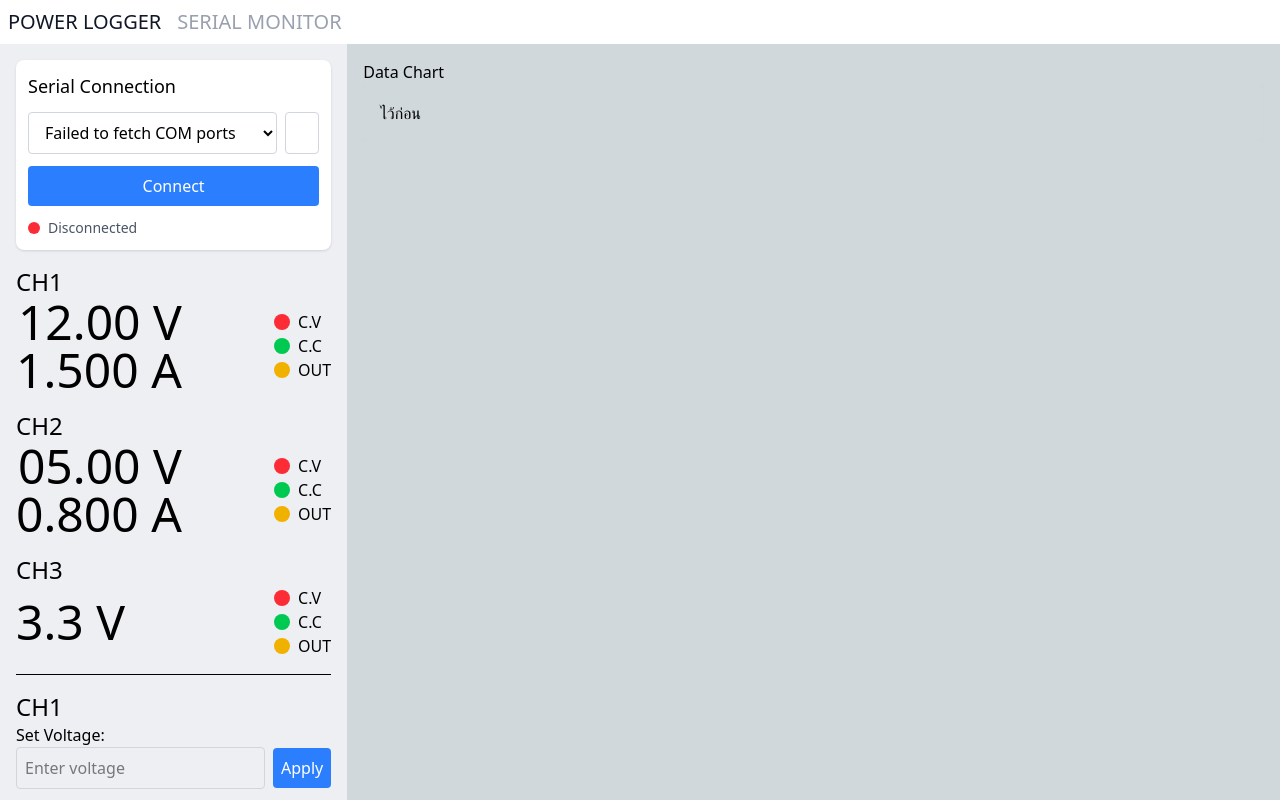
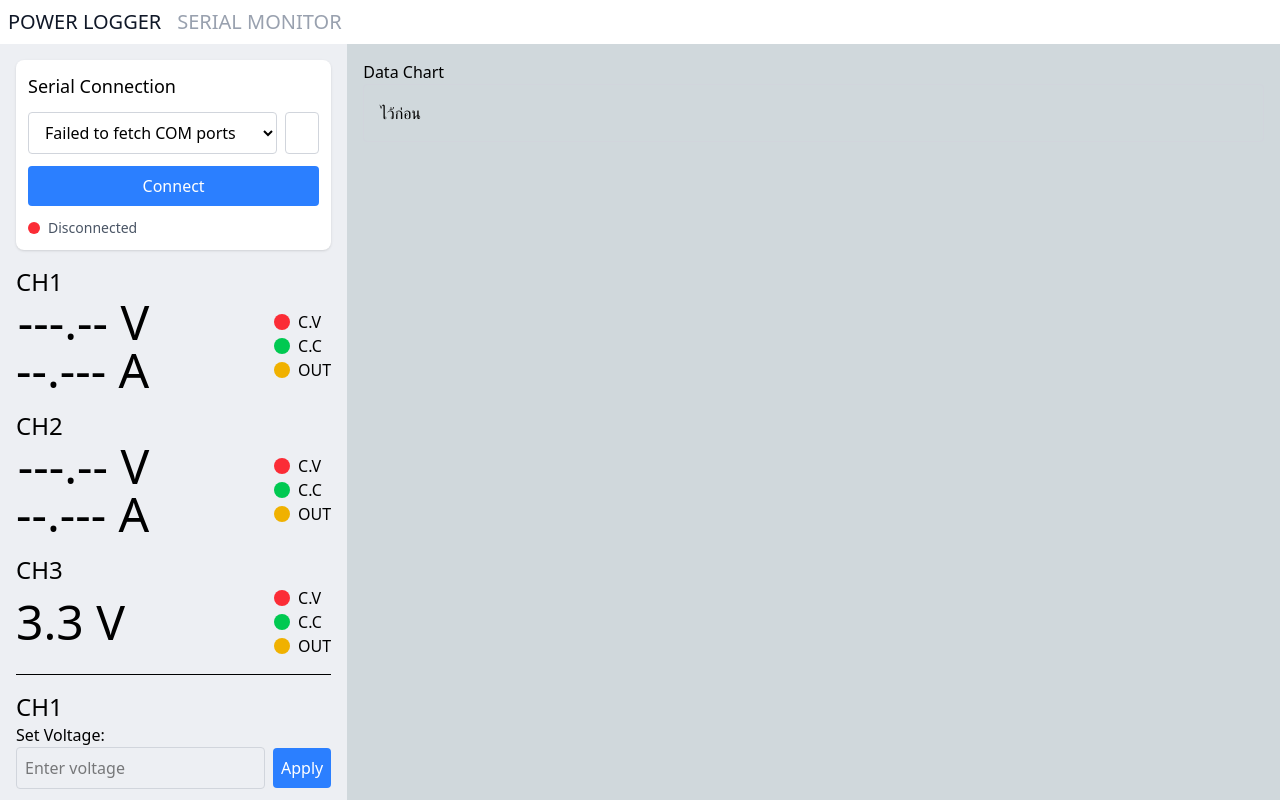
Before and after one commit to ATOMIC09/powerlab, a React (Vite) app: page / in a window 1280 px wide. Shown: the top 800 px of the page. Built offline with nearby package versions, Linux system fonts and the light colour scheme; some icons are missing.

Commit message:
Can read measure voltage and current

```diff
--- a/src/preload/index.js
+++ b/src/preload/index.js
@@ -23,6 +23,9 @@ if (process.contextIsolated) {
     contextBridge.exposeInMainWorld('electronAPI', {
       serialOpen: (port, baud) => ipcRenderer.invoke('serial-open', port, baud),
       serialSend: (msg) => ipcRenderer.invoke('serial-send', msg),
+      serialSendCommand: (command) => ipcRenderer.invoke('serial-send-command', command),
+      serialReadAllValues: () => ipcRenderer.invoke('serial-read-all-values'),
+      serialGetDeviceModel: () => ipcRenderer.invoke('serial-get-device-model'),
       serialClose: () => ipcRenderer.invoke('serial-close'),
       onSerialData: (callback) => {
         // Remove any existing listeners first to prevent duplicates
--- a/src/renderer/src/components/Sidebar.jsx
+++ b/src/renderer/src/components/Sidebar.jsx
@@ -5,6 +5,21 @@ export default function Sidebar({ isConnected, setIsConnected, selectedPort, set
   const [comPorts, setComPorts] = useState([])
   const [portsError, setPortsError] = useState(null)
   const [isConnecting, setIsConnecting] = useState(false)
+
+  const [ch1MeasureVoltage, setCh1MeasureVoltage] = useState(null)
+  const [ch1MeasureCurrent, setCh1MeasureCurrent] = useState(null)
+  const [ch2MeasureVoltage, setCh2MeasureVoltage] = useState(null)
+  const [ch2MeasureCurrent, setCh2MeasureCurrent] = useState(null)
+  const [ch1PresetVoltage, setCh1PresetVoltage] = useState(null)
+  const [ch1PresetCurrent, setCh1PresetCurrent] = useState(null)
+  const [ch2PresetVoltage, setCh2PresetVoltage] = useState(null)
+  const [ch2PresetCurrent, setCh2PresetCurrent] = useState(null)
+  const [workingMode, setWorkingMode] = useState('0000') // 0000: Independent, 0017: SER, 0001: PARA, 0016: TRACK
+  const [lockState, setLockState] = useState('0000') // 0000: Unlocked, 0001: Locked
+  const [ch1State, setCh1State] = useState('0000') // 0000: OFF, 0001: ON C.V, 0016: ON C.C
+  const [ch2State, setCh2State] = useState('0000') // 0000: OFF, 0001: ON C.V, 0016: ON C.C
+  const [ch3State, setCh3State] = useState('0000') // 0000: OFF, 0001: ON C.V, 0016: ON C.C
+
 
   // Function to fetch COM ports
   const fetchComPorts = async () => {
@@ -64,6 +79,39 @@ export default function Sidebar({ isConnected, setIsConnected, selectedPort, set
   useEffect(() => {
     fetchComPorts()
   }, [])
+
+  // Read measure, preset values, channelState, and working mode every second if connected
+  useEffect(() => {
+    const interval = setInterval(async () => {
+      if (isConnected) {
+        try {
+          // Read parameter
+          const result = await window.electronAPI.serialReadAllValues()
+          if (result) {
+            setCh1MeasureVoltage(result.ch1Voltage)
+            setCh1MeasureCurrent(result.ch1Current)
+            setCh2MeasureVoltage(result.ch2Voltage)
+            setCh2MeasureCurrent(result.ch2Current)
+            setCh1PresetVoltage(result.ch1PresetVoltage)
+            setCh1PresetCurrent(result.ch1PresetCurrent)
+            setCh2PresetVoltage(result.ch2PresetVoltage)
+            setCh2PresetCurrent(result.ch2PresetCurrent)
+            setWorkingMode(result.workingMode)
+            setLockState(result.lockState)
+            setCh1State(result.ch1State)
+            setCh2State(result.ch2State)
+            setCh3State(result.ch3State)
+          }
+
+        } catch (error) {
+          console.error('Error reading CH1 voltage:', error);
+        }
+      }
+    }, 1000)
+
+    return () => clearInterval(interval)
+  }, [isConnected])
+
 
   return (
     <div className="sidebar p-4 bg-[#edeff3]">
@@ -147,10 +195,14 @@ export default function Sidebar({ isConnected, setIsConnected, selectedPort, set
         <div className="ch1-display flex items-center justify-between mb-4">
           <div className="items-center gap-4">
             <div>
-              <div className="text-5xl font-light text-right">12.00 V</div>
+              <div className="text-5xl font-light text-right">
+                {ch1MeasureVoltage !== null ? `${ch1MeasureVoltage.toFixed(2)} V` : '---.-- V'}
+              </div>
             </div>
             <div>
-              <div className="text-5xl font-light text-right">1.500 A</div>
+              <div className="text-5xl font-light text-right">
+                {ch1MeasureCurrent !== null ? `${ch1MeasureCurrent.toFixed(3)} A` : '--.--- A'}
+              </div>
             </div>
           </div>
           <div className="status-indicators gap-2 items-center">
@@ -173,10 +225,14 @@ export default function Sidebar({ isConnected, setIsConnected, selectedPort, set
         <div className="ch2-display flex items-center justify-between mb-4">
           <div className="items-center gap-4">
             <div>
-              <div className="text-5xl font-light text-right">05.00 V</div>
+              <div className="text-5xl font-light text-right">
+                {ch2MeasureVoltage !== null ? `${ch2MeasureVoltage.toFixed(2)} V` : '---.-- V'}
+              </div>
             </div>
             <div>
-              <div className="text-5xl font-light text-right">0.800 A</div>
+              <div className="text-5xl font-light text-right">
+                {ch2MeasureCurrent !== null ? `${ch2MeasureCurrent.toFixed(3)} A` : '--.--- A'}
+              </div>
             </div>
           </div>
           <div className="status-indicators gap-2 items-center">
```
